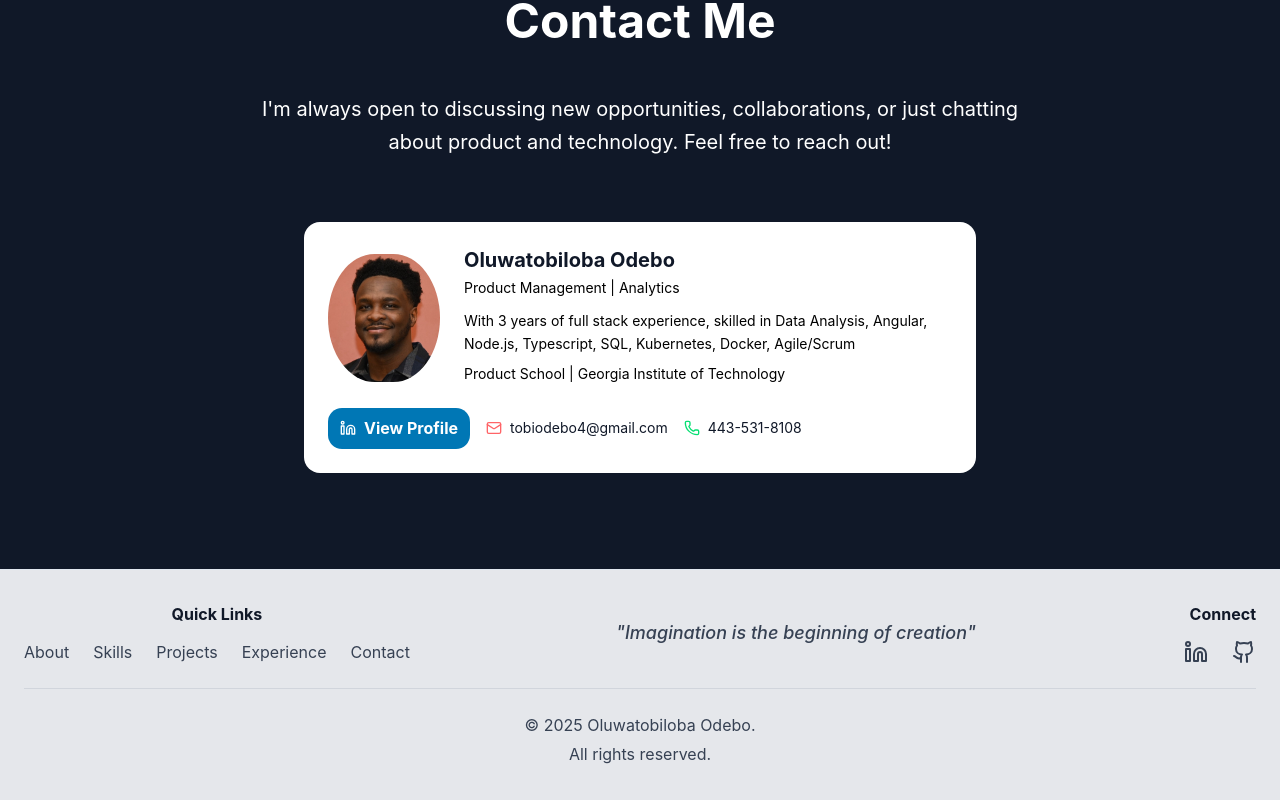
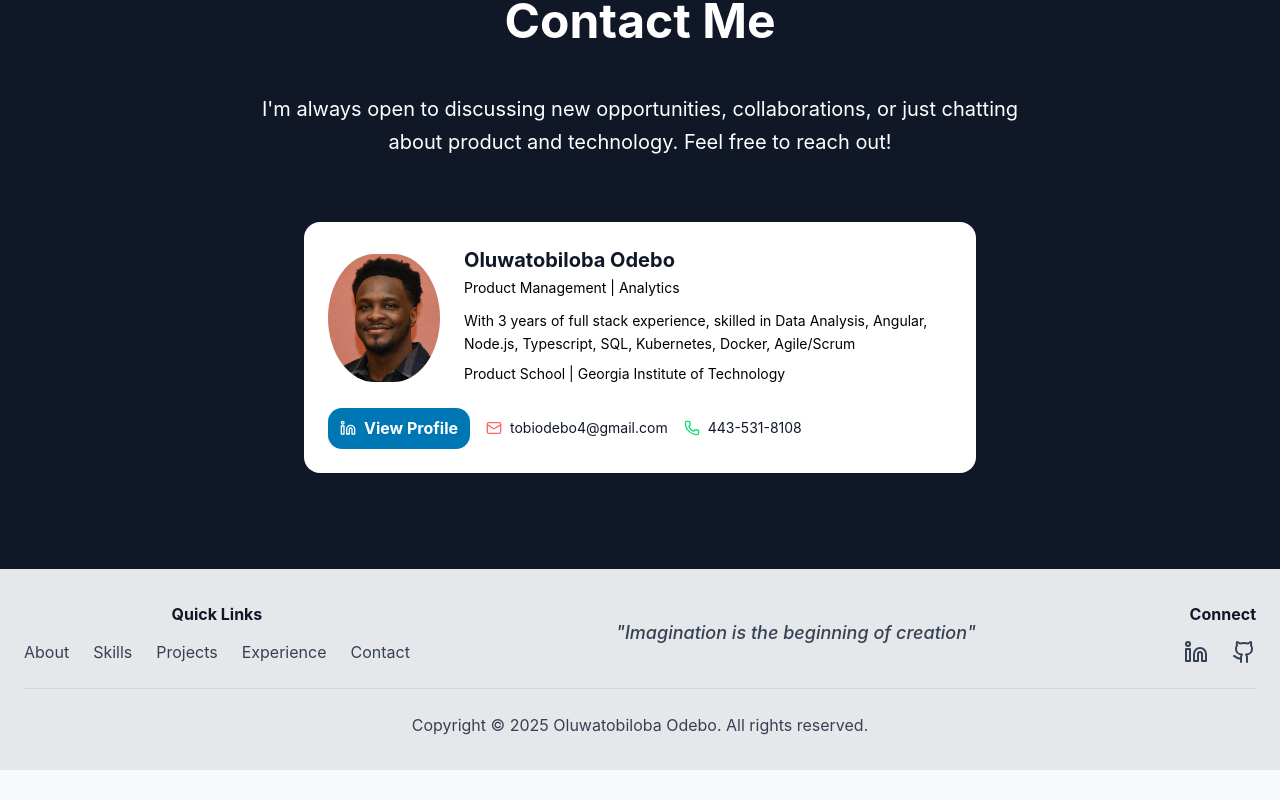
Before and after one commit to OluwatobilobaOdebo/tobi-odebo-portfolio, a Next.js app: page / in a window 1280 px wide. Shown: the part 9336-10136 px from the top of the page. After the commit the page ends 10106 px from the top, so only its background shows below. Built offline with nearby package versions, Linux system fonts and the light colour scheme.

Commit message:
changed copyright message in footer

```diff
--- a/app/page.tsx
+++ b/app/page.tsx
@@ -959,8 +959,10 @@ export default function Home() {
             </div>
 
             <div className="pt-6 border-t border-gray-300 text-center text-gray-700">
-              <div>© {new Date().getFullYear()} Oluwatobiloba Odebo.</div>
-              <div className="mt-1">All rights reserved.</div>
+              <div>
+                Copyright © {new Date().getFullYear()} Oluwatobiloba Odebo. All
+                rights reserved.
+              </div>
             </div>
           </div>
         </footer>
```
